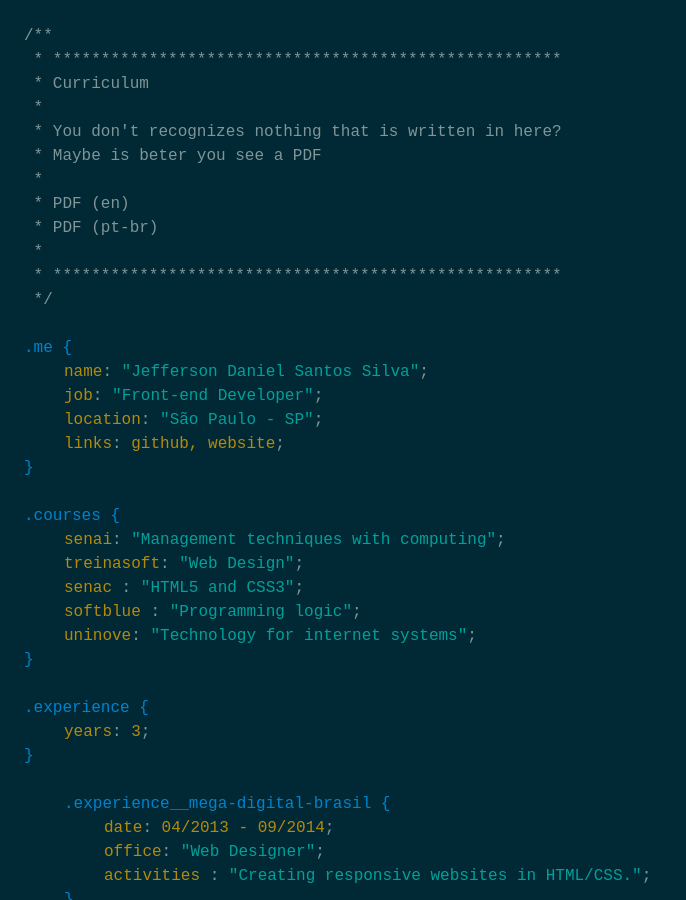
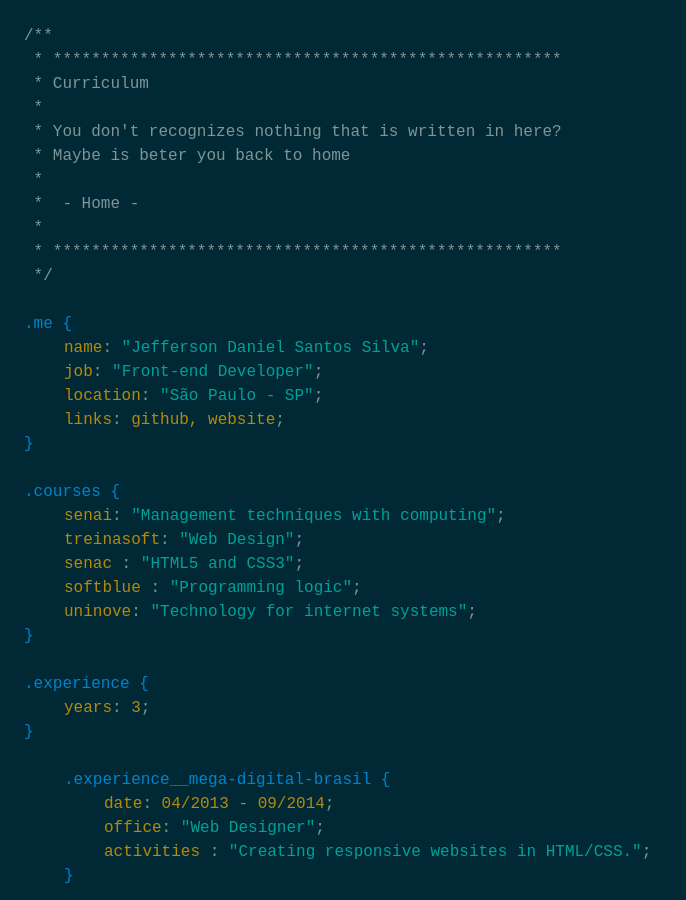
Before and after one commit to jeffersondanielss/jeffersondanielss.github.io, a Jekyll site: the page built from curriculum/index.md, in a window 1280 px wide and 900 px high. Shown: the whole window, without its empty margins (0-686 px from the left). Built offline with Jekyll 4.4.1, drawn with Linux system fonts in a browser that asks for light colours.

Commit message:
curriculum

```diff
--- a/curriculum/index.md
+++ b/curriculum/index.md
@@ -7,10 +7,9 @@
   <span class="comment-block__line">Curriculum</span>
   <span class="comment-block__line">&nbsp;</span>
   <span class="comment-block__line">You don't recognizes nothing that is written in here?</span>
-  <span class="comment-block__line">Maybe is beter you see a PDF</span>
+  <span class="comment-block__line">Maybe is beter you back to home</span>
   <span class="comment-block__line">&nbsp;</span>
-  <span class="comment-block__line"><a href="#">PDF (en)</a></span>
-  <span class="comment-block__line"><a href="#">PDF (pt-br)</a></span>
+  <span class="comment-block__line"><a href="http://jeffersondanielss.github.io/"> - Home -</a></span>
   <span class="comment-block__line">&nbsp;</span>
   <span class="comment-block__line">*****************************************************</span>
 </p><br>
@@ -215,5 +214,3 @@
     <dd class="value">photograpy</dd>
   </dl>
 </div>
-
-<div class="notice">teste</div>
```
Also changed, not shown: 2 other files.
